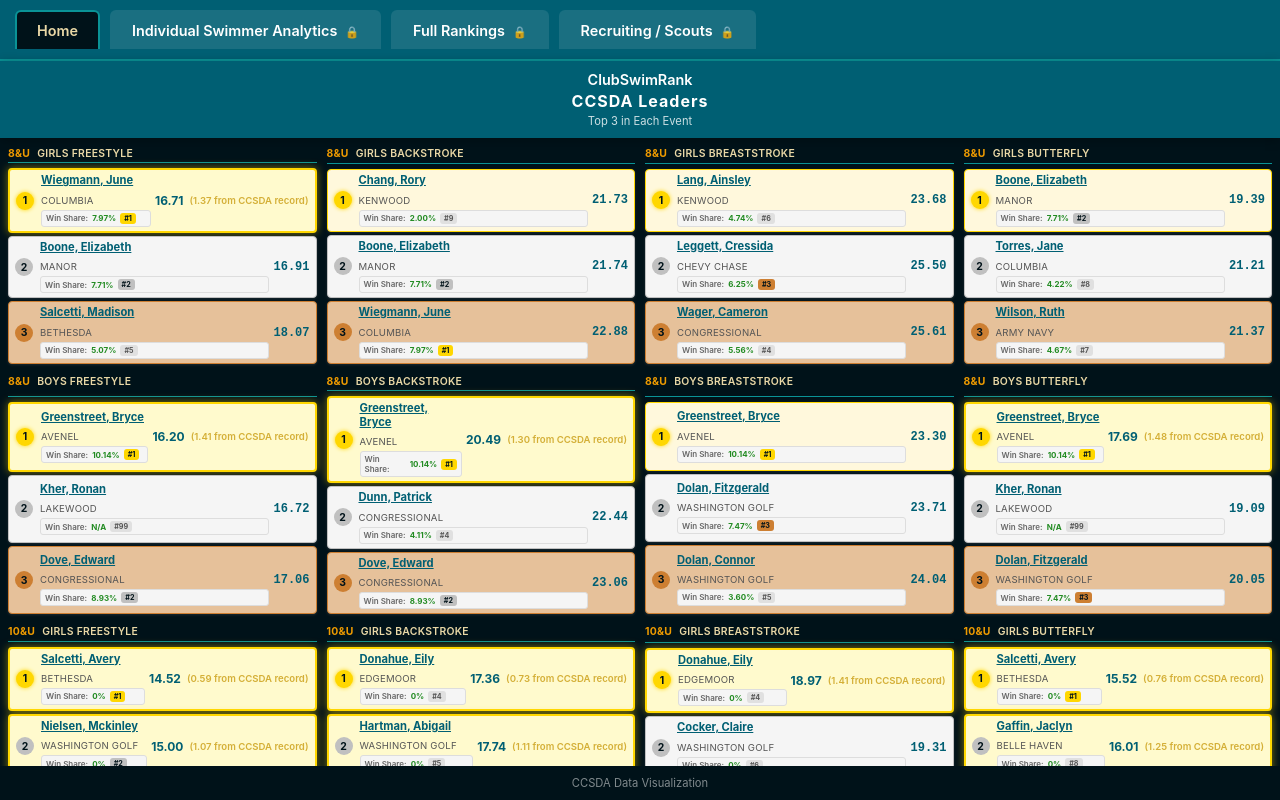
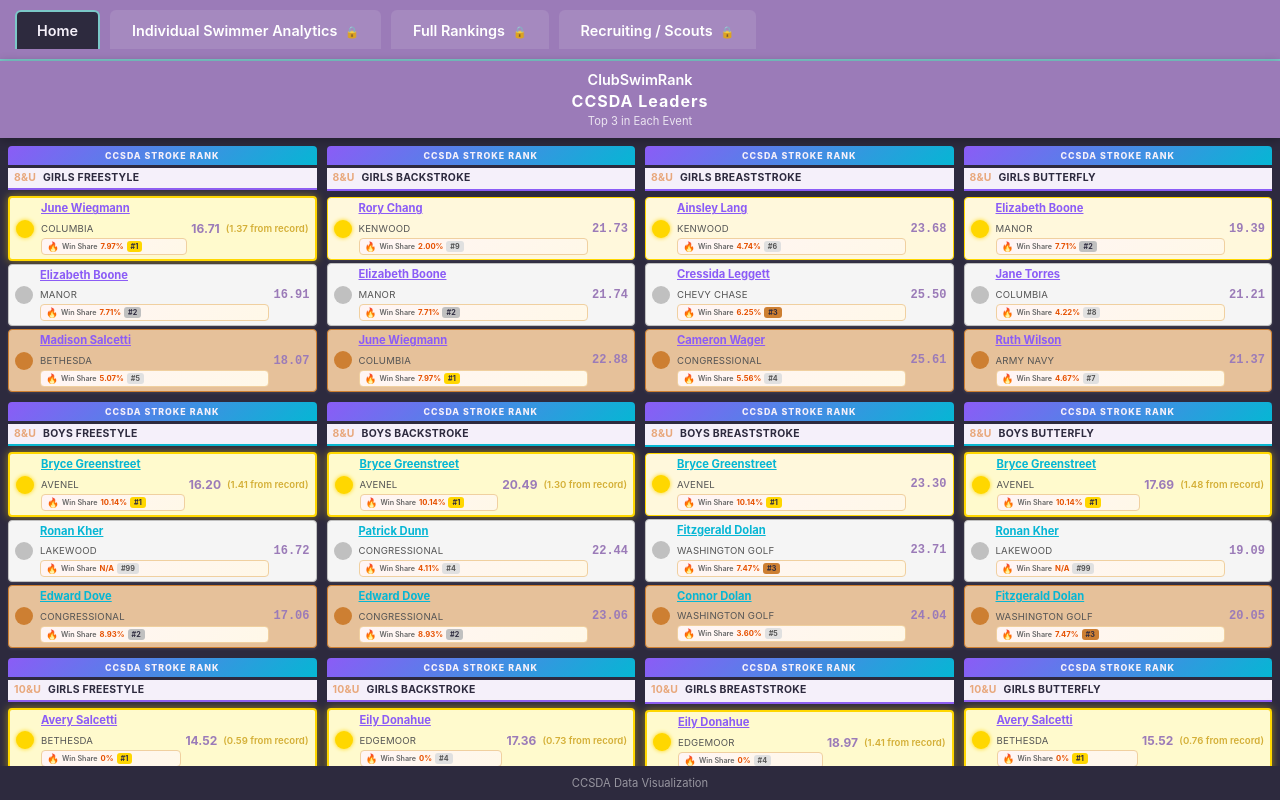
Before and after one commit to woodywiegmann/clubswimrankccsda, a plain HTML site: page index.html in a window 1280 px wide. Drawn offline with Linux system fonts and the light colour scheme.

Commit message:
Update index.html

```diff
--- a/index.html
+++ b/index.html
@@ -36,17 +36,19 @@ TEAMS/CLUBS ABBREVIATIONS (from PDF):
     <title>CCSDA Leaderboard</title>
     <style>
         :root {
-            --primary: #005f73;
-            --secondary: #0a9396;
-            --accent: #ee9b00;
-            --light: #e9d8a6;
-            --dark: #001219;
+            --primary: #9b7bb8;
+            --secondary: #7bc8c8;
+            --accent: #e8a87c;
+            --light: #f5f0fa;
+            --dark: #2d2a3e;
             --gold: #FFD700;
             --silver: #C0C0C0;
             --bronze: #CD7F32;
             --light-gold: #FFF8DC;
             --light-silver: #F5F5F5;
             --light-bronze: #E6C19A;
+            --girls-color: #8b5cf6;
+            --boys-color: #06b6d4;
         }
 
         * { box-sizing: border-box; margin: 0; padding: 0; font-family: -apple-system, BlinkMacSystemFont, "Segoe UI", Roboto, Helvetica, Arial, sans-serif; }
@@ -136,17 +138,32 @@ TEAMS/CLUBS ABBREVIATIONS (from PDF):
             gap: 3px;
         }
 
+        .section-header {
+            color: var(--light);
+            font-size: 0.55rem;
+            font-weight: 800;
+            text-transform: uppercase;
+            letter-spacing: 1px;
+            padding: 4px 8px;
+            background: linear-gradient(135deg, var(--girls-color), var(--boys-color));
+            border-radius: 4px 4px 0 0;
+            margin-bottom: 0;
+            text-align: center;
+        }
         .event-header {
-            color: var(--light);
+            color: var(--dark);
             font-size: 0.65rem;
-            font-weight: 600;
+            font-weight: 700;
             text-transform: uppercase;
             letter-spacing: 0.3px;
-            padding: 2px 0;
-            border-bottom: 1px solid var(--secondary);
-            margin-bottom: 2px;
+            padding: 4px 6px;
+            background: var(--light);
+            border-bottom: 2px solid var(--secondary);
+            margin-bottom: 3px;
             line-height: 1.2;
         }
+        .event-header.girls { border-bottom-color: var(--girls-color); }
+        .event-header.boys { border-bottom-color: var(--boys-color); }
 
         .age-group-label {
             color: var(--accent);
@@ -248,12 +265,10 @@ TEAMS/CLUBS ABBREVIATIONS (from PDF):
             line-height: 1.2;
             cursor: pointer;
             text-decoration: underline;
-            color: var(--primary);
-        }
-
-        .name:hover {
-            color: var(--secondary);
-        }
+        }
+        .name.girls { color: var(--girls-color); }
+        .name.boys { color: var(--boys-color); }
+        .name:hover { opacity: 0.7; }
         .team {
             font-size: 0.6rem;
             color: #555;
@@ -263,25 +278,21 @@ TEAMS/CLUBS ABBREVIATIONS (from PDF):
         }
 
         .win-share {
-            font-size: 0.5rem;
+            font-size: 0.48rem;
             color: #333;
             font-weight: 600;
-            background: #f5f5f5;
-            padding: 2px 4px;
-            border-radius: 3px;
+            background: linear-gradient(135deg, #fff5f5, #fff8e8);
+            padding: 2px 5px;
+            border-radius: 4px;
             margin-top: 2px;
             display: flex;
             align-items: center;
-            gap: 4px;
-            border: 1px solid #ddd;
-        }
-        .win-share-label {
-            color: #666;
-        }
-        .win-share-value {
-            color: #228b22;
-            font-weight: 700;
-        }
+            gap: 3px;
+            border: 1px solid #f0d0a0;
+        }
+        .win-share-flame { font-size: 0.6rem; }
+        .win-share-label { color: #666; font-size: 0.45rem; }
+        .win-share-value { color: #e65100; font-weight: 700; }
         .win-share-rank {
             padding: 1px 4px;
             border-radius: 3px;
@@ -456,7 +467,7 @@ TEAMS/CLUBS ABBREVIATIONS (from PDF):
 
     <div class="matrix-container">
         <div id="matrix" class="matrix">
-        </div>
+            </div>
     </div>
 
     <footer>
@@ -868,10 +879,20 @@ TEAMS/CLUBS ABBREVIATIONS (from PDF):
                 const eventSection = document.createElement('div');
                 eventSection.className = 'event-section';
 
+                // Add CCSDA STROKE RANK section header
+                const sectionHeader = document.createElement('div');
+                sectionHeader.className = 'section-header';
+                sectionHeader.textContent = 'CCSDA STROKE RANK';
+                eventSection.appendChild(sectionHeader);
+
+                const isGirlsEvent = eventName.startsWith('Girls');
                 const header = document.createElement('div');
-                header.className = 'event-header';
+                header.className = `event-header ${isGirlsEvent ? 'girls' : 'boys'}`;
                 header.innerHTML = formatEventHeader(eventName);
                 eventSection.appendChild(header);
+
+                const isGirls = eventName.startsWith('Girls');
+                const genderClass = isGirls ? 'girls' : 'boys';
 
                 swimmers.forEach(swimmer => {
                     const card = document.createElement('div');
@@ -895,7 +916,7 @@ TEAMS/CLUBS ABBREVIATIONS (from PDF):
 
                         const diffSpan = document.createElement('span');
                         diffSpan.className = 'record-diff';
-                        diffSpan.textContent = `(${recordDiff} from CCSDA record)`;
+                        diffSpan.textContent = `(${recordDiff} from record)`;
                         timeDiv.appendChild(diffSpan);
                     } else {
                         timeDiv.textContent = swimmer.time;
@@ -903,6 +924,10 @@ TEAMS/CLUBS ABBREVIATIONS (from PDF):
 
                     const escapedName = swimmer.name.replace(/'/g, "\\'");
                     const escapedTeam = swimmer.team.replace(/'/g, "\\'");
+
+                    // Convert "Last, First" to "First Last"
+                    const nameParts = swimmer.name.split(', ');
+                    const displayName = nameParts.length === 2 ? `${nameParts[1]} ${nameParts[0]}` : swimmer.name;
 
                     // Look up win share from swimmerDetailedData
                     const swimmerKey = `${swimmer.name} - ${swimmer.team}`;
@@ -913,12 +938,13 @@ TEAMS/CLUBS ABBREVIATIONS (from PDF):
                     const wsRankClass = wsRank <= 3 ? `ws-rank-${wsRank}` : 'ws-rank-other';
 
                     card.innerHTML = `
-                        <div class="rank-badge">${swimmer.rank}</div>
+                        <div class="rank-badge"></div>
                         <div class="info">
-                            <span class="name" onclick="showSwimmerAnalytics('${escapedName}', '${escapedTeam}')">${swimmer.name}</span>
+                            <span class="name ${genderClass}" onclick="showSwimmerAnalytics('${escapedName}', '${escapedTeam}')">${displayName}</span>
                             <span class="team">${swimmer.team}</span>
                             <div class="win-share">
-                                <span class="win-share-label">Win Share:</span>
+                                <span class="win-share-flame">🔥</span>
+                                <span class="win-share-label">Win Share</span>
                                 <span class="win-share-value">${winShareValue}</span>
                                 <span class="win-share-rank ${wsRankClass}">#${wsRank}</span>
                             </div>
```
